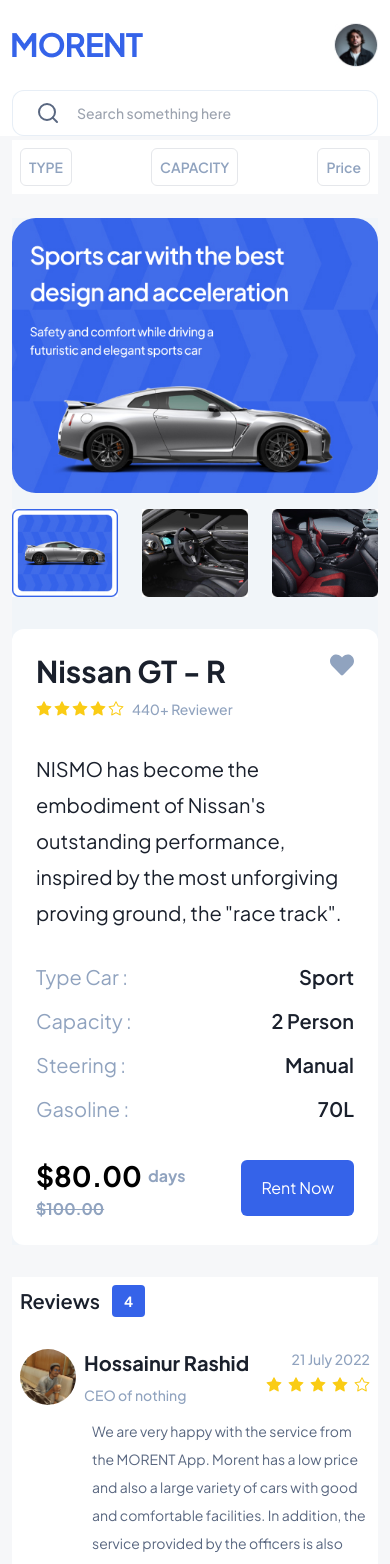
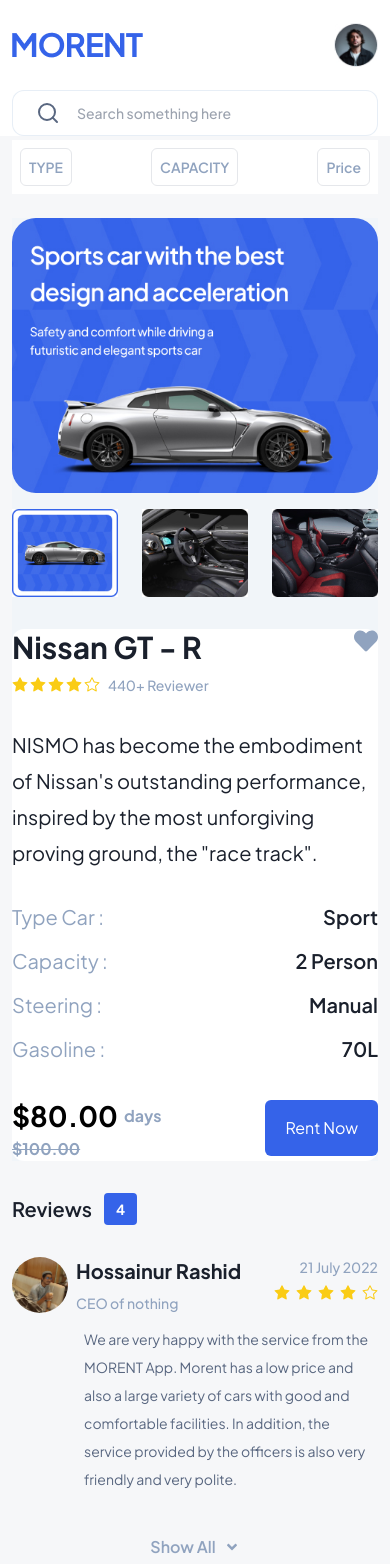
Before and after one commit to Mohammad-Nadil/MORENT, a React (Vite) app: page /category/details in a window 390 px wide. Shown: the top 1564 px of the page. Built offline with nearby package versions, Linux system fonts and the light colour scheme.

Commit message:
some bug fixed

```diff
--- a/src/component/Details.jsx
+++ b/src/component/Details.jsx
@@ -61,7 +61,7 @@
             </div>
           </div>
         </div>
-        <div className="info flex flex-col gap-y-8 justify-between rounded-xl lg:w-1/2 p-6 bg-white ">
+        <div className="info flex flex-col gap-y-8 justify-between rounded-xl lg:w-1/2 sm:p-6 bg-white ">
           <div className="title flex justify-between ">
             <div className="left flex flex-col gap-y-2.5">
               <div className="name text-3xl font-bold text-primary-text ">
@@ -138,7 +138,7 @@
           </div>
         </div>
       </div>
-      <div className="review flex flex-col gap-y-8 bg-white p-2 sm:p-6">
+      <div className="review flex flex-col gap-y-8  sm:p-6">
         <div className="head flex gap-x-3 items-center">
           <h2 className="font-semibold text-xl text-primary-text">Reviews </h2>
           <p className="text-sm font-bold text-white py-1.5 px-3 bg-primary rounded">
--- a/src/component/layer/Review.jsx
+++ b/src/component/layer/Review.jsx
@@ -5,8 +5,8 @@
   return (
     <div className="flex flex-col gap-y-3 " >
       <div className="about flex justify-between ">
-        <div className="reviewer_info flex items-center gap-x-2 sm:gap-x-4">
-          <div className="img w-14 h-14 ">
+        <div className="reviewer_info flex items-start gap-x-2 sm:gap-x-4">
+          <div className="img w-14 aspect-square ">
             <img className=" h-full w-full rounded-full" src={pic} alt={pic} />
           </div>
           <div className="name flex flex-col gap-y-2">
```
